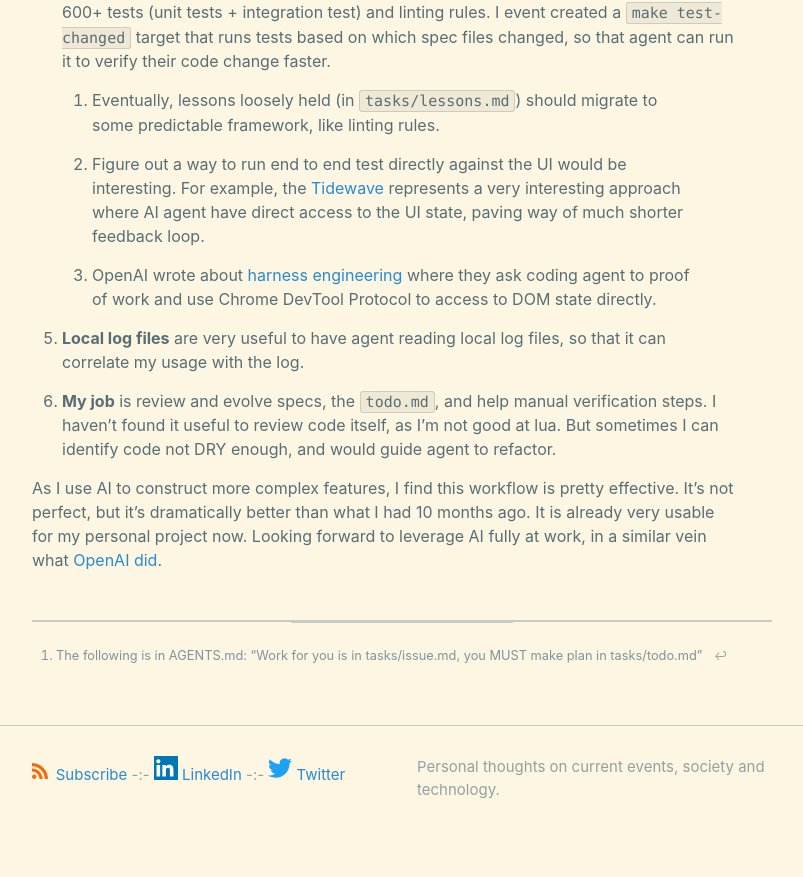
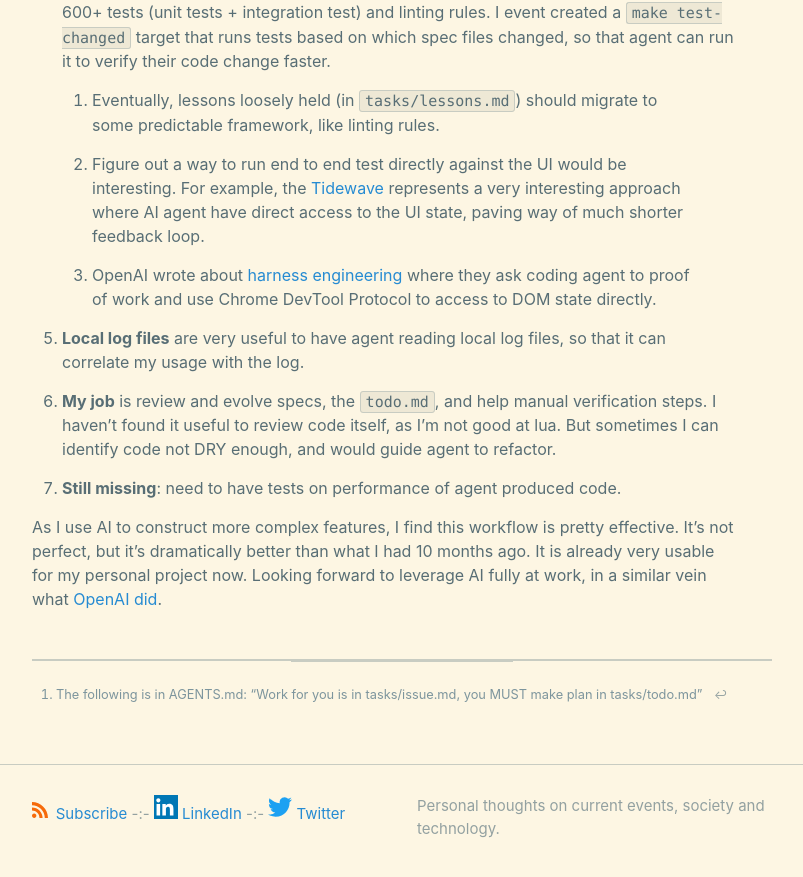
Before and after one commit to xianxu/xianxu.github.io, a Jekyll site: the page built from _posts/2026-03-08-ai-coding-workflow.markdown, in a window 1280 px wide and 900 px high, scrolled down 3554 px. Shown: the top 877 px of the window, without its empty margins (238-1041 px from the left). Built offline with Jekyll 4.4.1, drawn with Linux system fonts in a browser that asks for light colours; comment, search, counter and statistics services are not loaded.

Commit message:
Sync latest _posts from remote land

```diff
--- a/_posts/2026-03-08-ai-coding-workflow.markdown
+++ b/_posts/2026-03-08-ai-coding-workflow.markdown
@@ -95,6 +95,8 @@ With those files, they are managed by instructions in [`AGENTS.md`](https://gith
 
 7. **My job** is review and evolve specs, the `todo.md`, and help manual verification steps. I haven't found it useful to review code itself, as I'm not good at lua. But sometimes I can identify code not DRY enough, and would guide agent to refactor.
 
+8. **Still missing**: need to have tests on performance of agent produced code.
+
 As I use AI to construct more complex features, I find this workflow is pretty effective. It's not perfect, but it's dramatically better than what I had 10 months ago. It is already very usable for my personal project now. Looking forward to leverage AI fully at work, in a similar vein what [OpenAI did](https://openai.com/index/harness-engineering/).
 
 [^go_work]: The following is in AGENTS.md: "Work for you is in tasks/issue.md, you MUST make plan in tasks/todo.md"
```
